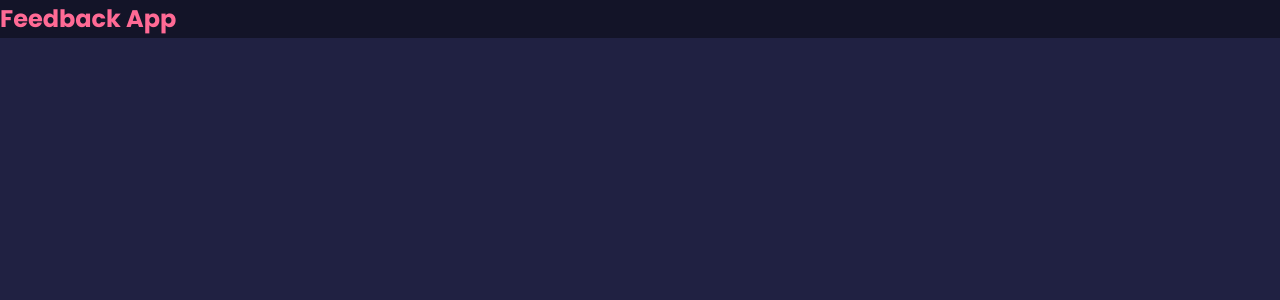
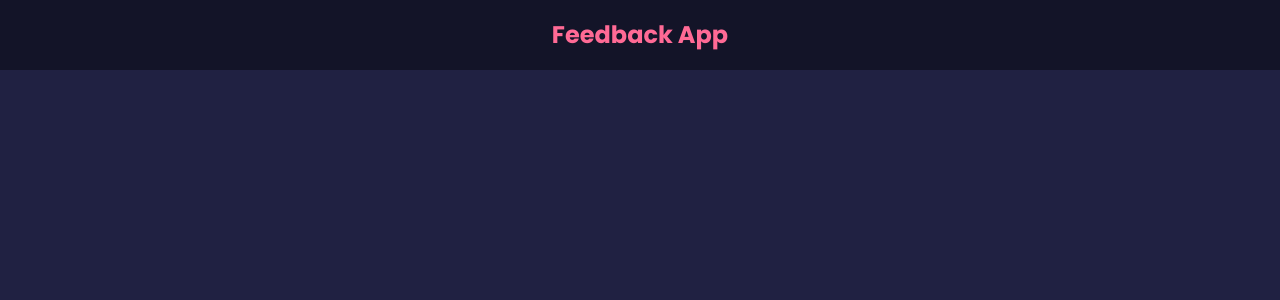
Before and after one commit to gorakhjoshi/FeedbackApp, a JavaScript app: page / in a window 1280 px wide. Shown: the top 300 px of the page. Built offline with nearby package versions, Linux system fonts and the light colour scheme; the HTML template or start-up script is replaced by a standard one.

Commit message:
dummy data generated

```diff
--- a/src/index.css
+++ b/src/index.css
@@ -12,3 +12,16 @@ body {
   color: #fff;
   line-height: 1.6;
 }
+
+header {
+  height: 70px;
+  width: 100%;
+  display: flex;
+  justify-content: space-between;
+  align-items: center;
+}
+
+.container {
+  max-width: 768;
+  margin: auto;
+}
```
Also changed, not shown: src/data/FeedbackData.js (added, +19 -0 lines).
